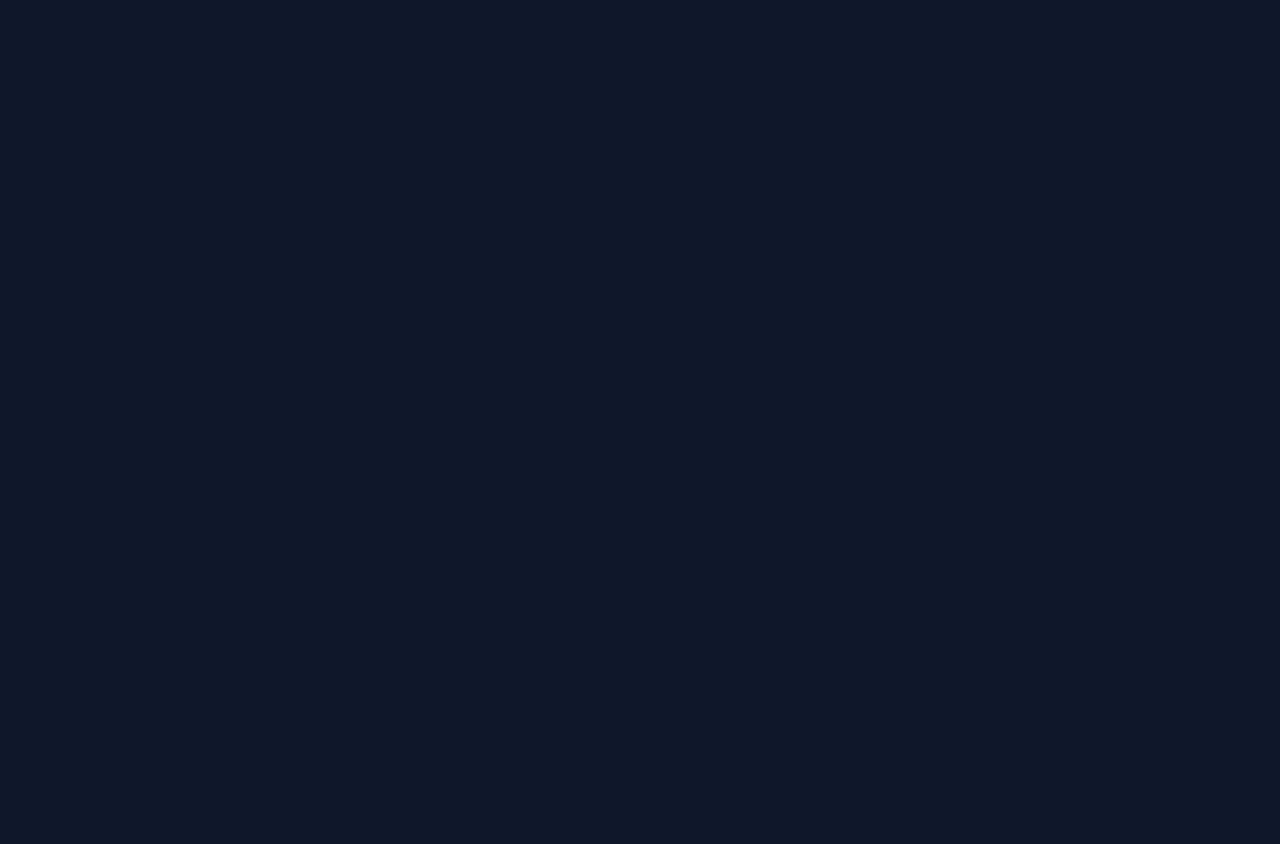
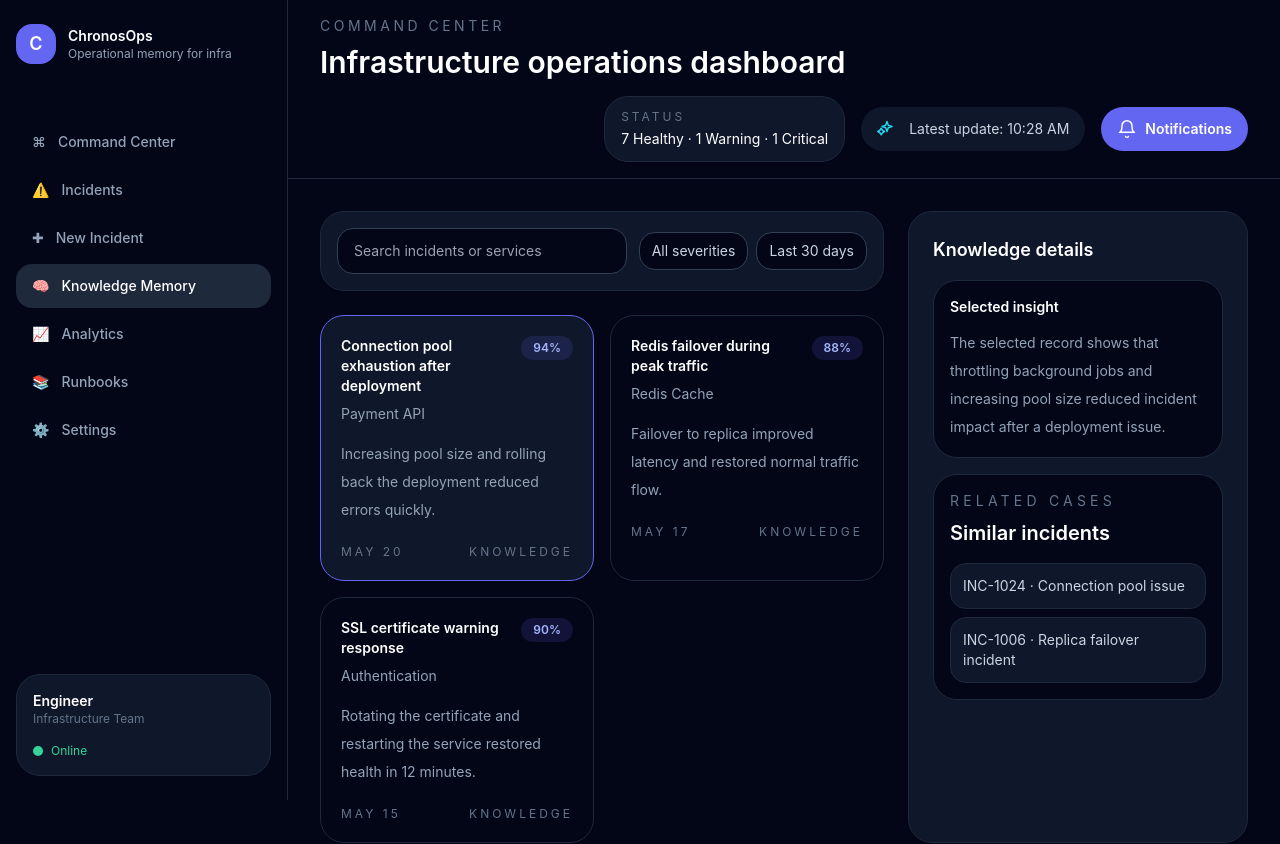
Before and after one commit to susmittha21/ChronosOps, a React app in the folder frontend/: page /knowledge in a window 1280 px wide. Before the commit this address had no page. Shown: the top 844 px of the page. Before the commit the page ends 800 px from the top, so only its background shows below. Built offline with nearby package versions, Linux system fonts and the light colour scheme; the HTML template or start-up script is replaced by a standard one.

Commit message:
feat(frontend): implement knowledge memory page

```diff
--- a/frontend/src/App.jsx
+++ b/frontend/src/App.jsx
@@ -2,6 +2,7 @@ import { BrowserRouter, Route, Routes } from 'react-router-dom'
 import Dashboard from './pages/Dashboard.jsx'
 import NewIncident from './pages/NewIncident.jsx'
 import IncidentAnalysis from './pages/IncidentAnalysis.jsx'
+import KnowledgeMemory from './pages/KnowledgeMemory.jsx'
 
 function App() {
   return (
@@ -10,6 +11,7 @@ function App() {
         <Route path="/" element={<Dashboard />} />
         <Route path="/new" element={<NewIncident />} />
         <Route path="/analysis" element={<IncidentAnalysis />} />
+        <Route path="/knowledge" element={<KnowledgeMemory />} />
       </Routes>
     </BrowserRouter>
   )
--- /dev/null
+++ b/frontend/src/components/knowledge/KnowledgeCard.jsx
@@ -0,0 +1,22 @@
+function KnowledgeCard({ title, service, summary, confidence, date, active = false }) {
+  return (
+    <article className={`rounded-3xl border p-5 shadow-sm transition ${active ? 'border-indigo-500 bg-slate-900' : 'border-slate-800 bg-slate-950'}`}>
+      <div className="flex items-start justify-between gap-4">
+        <div>
+          <p className="text-sm font-semibold text-white">{title}</p>
+          <p className="mt-2 text-sm text-slate-400">{service}</p>
+        </div>
+        <span className="rounded-full bg-indigo-500/15 px-3 py-1 text-xs font-semibold text-indigo-300">
+          {confidence}%
+        </span>
+      </div>
+      <p className="mt-4 text-sm leading-7 text-slate-400">{summary}</p>
+      <div className="mt-5 flex items-center justify-between text-xs uppercase tracking-[0.25em] text-slate-500">
+        <span>{date}</span>
+        <span>Knowledge</span>
+      </div>
+    </article>
+  )
+}
+
+export default KnowledgeCard
--- /dev/null
+++ b/frontend/src/components/knowledge/KnowledgeFilters.jsx
@@ -0,0 +1,24 @@
+function KnowledgeFilters() {
+  return (
+    <div className="flex flex-col gap-3 rounded-3xl border border-slate-800 bg-slate-900 p-4 shadow-sm md:flex-row md:items-center md:justify-between">
+      <label className="flex-1">
+        <span className="sr-only">Search knowledge base</span>
+        <input
+          type="search"
+          placeholder="Search incidents or services"
+          className="w-full rounded-2xl border border-slate-700 bg-slate-950 px-4 py-3 text-sm text-slate-100 outline-none transition focus:border-indigo-400"
+        />
+      </label>
+      <div className="flex flex-wrap gap-2">
+        <button type="button" className="rounded-2xl border border-slate-700 bg-slate-950 px-3 py-2 text-sm text-slate-300">
+          All severities
+        </button>
+        <button type="button" className="rounded-2xl border border-slate-700 bg-slate-950 px-3 py-2 text-sm text-slate-300">
+          Last 30 days
+        </button>
+      </div>
+    </div>
+  )
+}
+
+export default KnowledgeFilters
--- /dev/null
+++ b/frontend/src/pages/KnowledgeMemory.jsx
@@ -0,0 +1,86 @@
+import Sidebar from '../components/layout/Sidebar.jsx'
+import Topbar from '../components/layout/Topbar.jsx'
+import Card from '../components/ui/Card.jsx'
+import SectionHeader from '../components/ui/SectionHeader.jsx'
+import KnowledgeCard from '../components/knowledge/KnowledgeCard.jsx'
+import KnowledgeFilters from '../components/knowledge/KnowledgeFilters.jsx'
+
+const knowledgeItems = [
+  {
+    title: 'Connection pool exhaustion after deployment',
+    service: 'Payment API',
+    summary: 'Increasing pool size and rolling back the deployment reduced errors quickly.',
+    confidence: 94,
+    date: 'May 20',
+    active: true,
+  },
+  {
+    title: 'Redis failover during peak traffic',
+    service: 'Redis Cache',
+    summary: 'Failover to replica improved latency and restored normal traffic flow.',
+    confidence: 88,
+    date: 'May 17',
+  },
+  {
+    title: 'SSL certificate warning response',
+    service: 'Authentication',
+    summary: 'Rotating the certificate and restarting the service restored health in 12 minutes.',
+    confidence: 90,
+    date: 'May 15',
+  },
+]
+
+function KnowledgeMemory() {
+  return (
+    <div className="min-h-screen bg-slate-950 text-slate-100">
+      <div className="lg:flex">
+        <Sidebar />
+        <div className="flex-1 lg:min-w-0">
+          <Topbar />
+          <main className="space-y-6 px-4 py-6 lg:px-8 lg:py-8">
+            <section className="grid gap-6 xl:grid-cols-[minmax(0,1fr)_340px]">
+              <div className="space-y-6">
+                <KnowledgeFilters />
+                <div className="grid gap-4 lg:grid-cols-2">
+                  {knowledgeItems.map((item) => (
+                    <KnowledgeCard key={item.title} {...item} />
+                  ))}
+                </div>
+              </div>
+
+              <Card title="Knowledge details">
+                <div className="space-y-4">
+                  <div className="rounded-3xl border border-slate-800 bg-slate-950 p-4">
+                    <p className="text-sm font-semibold text-white">Selected insight</p>
+                    <p className="mt-3 text-sm leading-7 text-slate-400">
+                      The selected record shows that throttling background jobs and increasing pool size reduced incident impact after a deployment issue.
+                    </p>
+                  </div>
+
+                  <div className="rounded-3xl border border-slate-800 bg-slate-950 p-4">
+                    <SectionHeader title="Similar incidents" subtitle="Related cases" />
+                    <ul className="mt-4 space-y-2 text-sm text-slate-300">
+                      <li className="rounded-2xl border border-slate-800 bg-slate-900 p-3">INC-1024 · Connection pool issue</li>
+                      <li className="rounded-2xl border border-slate-800 bg-slate-900 p-3">INC-1006 · Replica failover incident</li>
+                    </ul>
+                  </div>
+                </div>
+              </Card>
+            </section>
+
+            <div className="flex flex-wrap items-center justify-between gap-4 rounded-3xl border border-slate-800 bg-slate-900 px-4 py-4 shadow-sm">
+              <p className="text-sm text-slate-400">Showing 1–3 of 24 knowledge entries</p>
+              <div className="flex items-center gap-3">
+                <button className="rounded-2xl border border-slate-700 bg-slate-950 px-3 py-2 text-sm text-slate-300">Previous</button>
+                <span className="rounded-2xl bg-indigo-500 px-3 py-2 text-sm font-semibold text-white">1</span>
+                <button className="rounded-2xl border border-slate-700 bg-slate-950 px-3 py-2 text-sm text-slate-300">Next</button>
+              </div>
+            </div>
+          </main>
+        </div>
+      </div>
+    </div>
+  )
+}
+
+export default KnowledgeMemory
```
